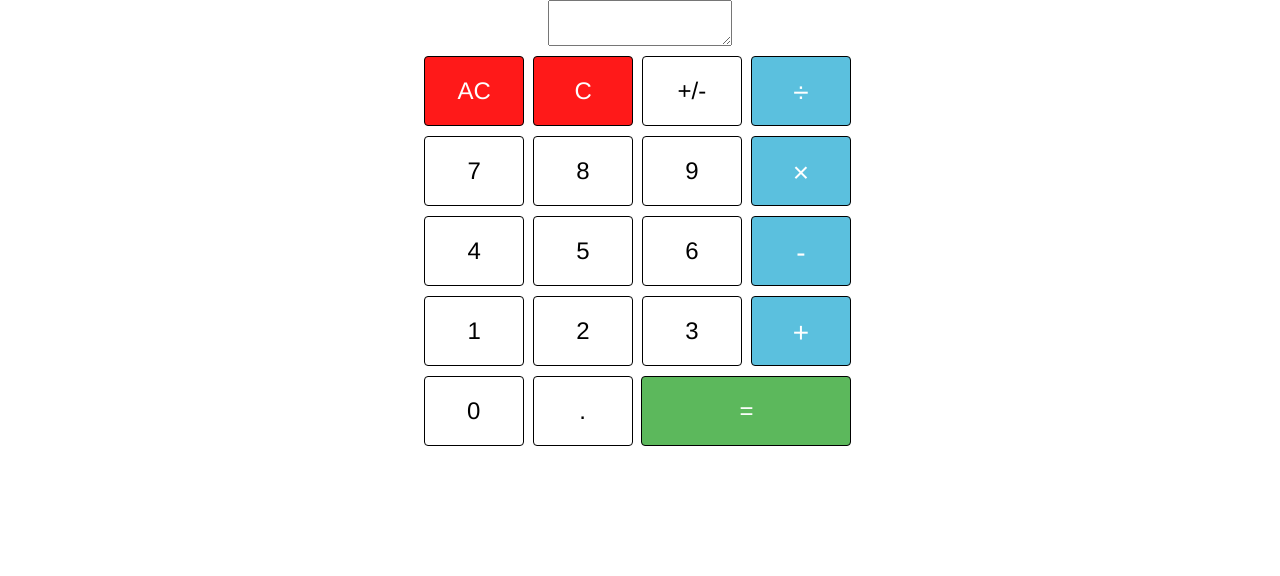
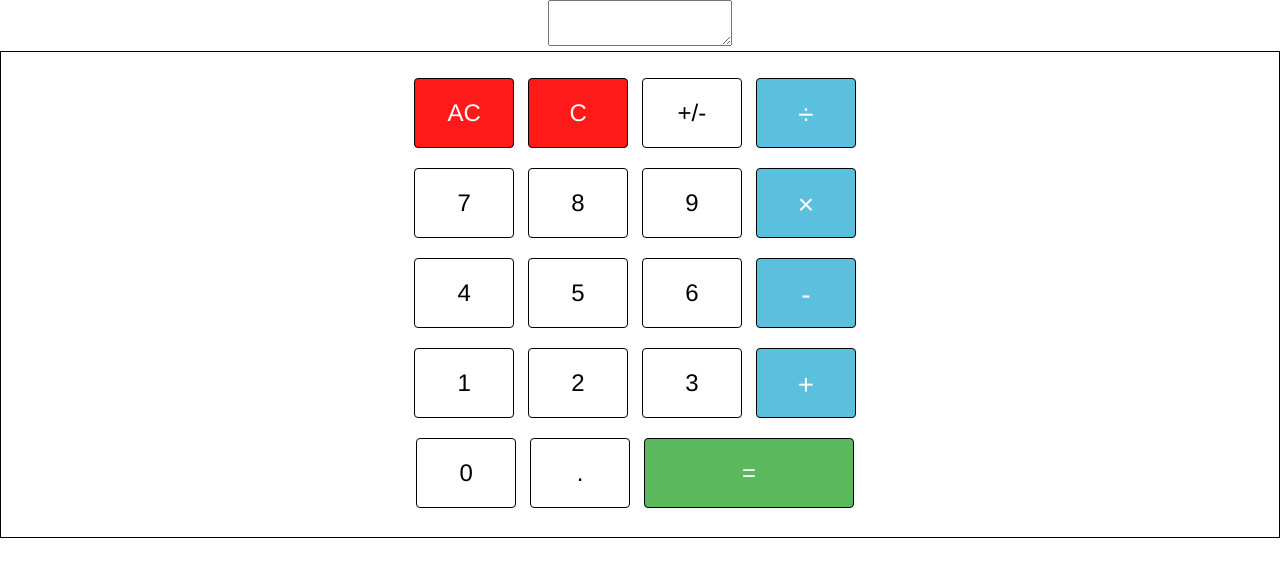
Before and after one commit to rkritika1508/JS-Calculator, a plain HTML site: page index.html in a window 1280 px wide. Drawn offline with nearby package versions, Linux system fonts and the light colour scheme.

Commit message:
Working on outlining

```diff
--- a/calstyle.css
+++ b/calstyle.css
@@ -1,14 +1,20 @@
+.buttons {
+	border:1px solid black;
+	height: 487px;
+	padding-top: 16px;
+}
 .btn {
 	border-color: black;
+	border-width: 1px;
 	padding: 16px 32px;
 	font-size: 24px;
 	display: inline-block;
 	cursor: pointer;
 	width: 100px;
 	height: 70px;
-	margin-bottom: 5px;
-	margin-right: 5px;
-	margin-top: 5px;
+	margin-bottom: 10px;
+	margin-right: 10px;
+	margin-top: 10px;
 }
 .btn-info {
 	font-size: 28px;
@@ -23,7 +29,11 @@
 	background-color: white;
 	color: black;
 }
-.btn:hover{transform: scale(1.1);}
+.btn:hover{
+	transform: scale(1.1);
+	border-color: black;
+	border-width: 1.5px;
+}
 .btn-primary:hover {
 	background-color: #C0C0C0;
 	color: white;
```
Also changed, not shown: index.html (+1 -1 lines).
